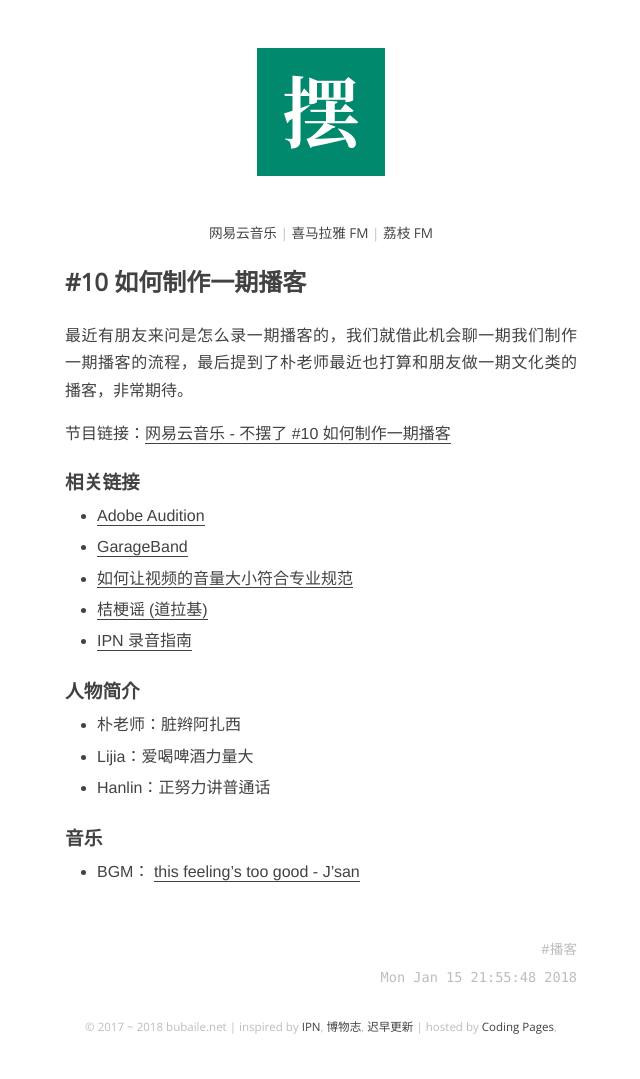
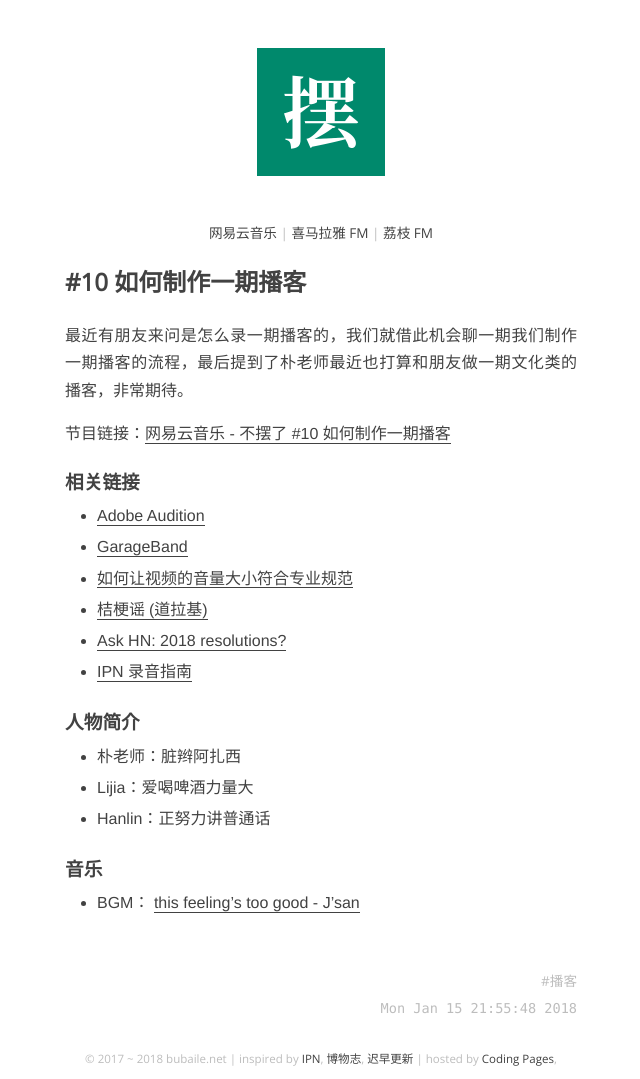
Before and after one commit to onion7878/bubaile.net, a Jekyll site: the page built from _posts/2018-01-15-how-to-podcast.md, in a window 1280 px wide. Shown: the whole page, without its empty margins (319-959 px from the left). Built offline with Jekyll 4.4.1, drawn with Linux system fonts in a browser that asks for light colours; before the commit the page ends 1048 px from its top, so only the background shows below that.

Commit message:
add link

```diff
--- a/_posts/2018-01-15-how-to-podcast.md
+++ b/_posts/2018-01-15-how-to-podcast.md
@@ -18,6 +18,7 @@ categories: [life]
 - [GarageBand](https://www.apple.com/mac/garageband/)
 - [如何让视频的音量大小符合专业规范](http://doyoudo.com/p/5001073.html)
 - [桔梗谣(道拉基)](http://music.163.com/#/m/song?id=233696)
+- [Ask HN: 2018 resolutions?](https://news.ycombinator.com/item?id=16044255)
 - [IPN 录音指南](https://blog.yitianshijie.net/2017/10/13/ipn-guide-to-podcast-recording/)
 
 ### 人物简介
```
